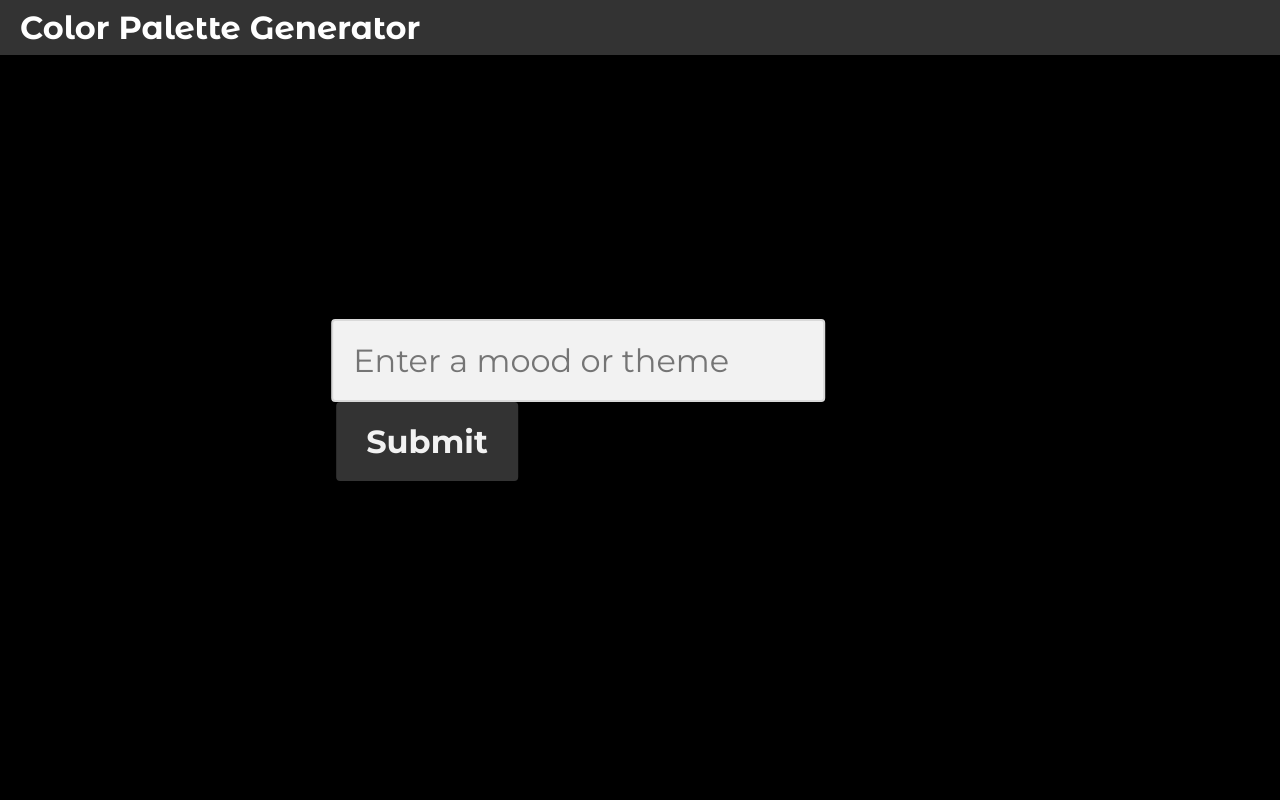
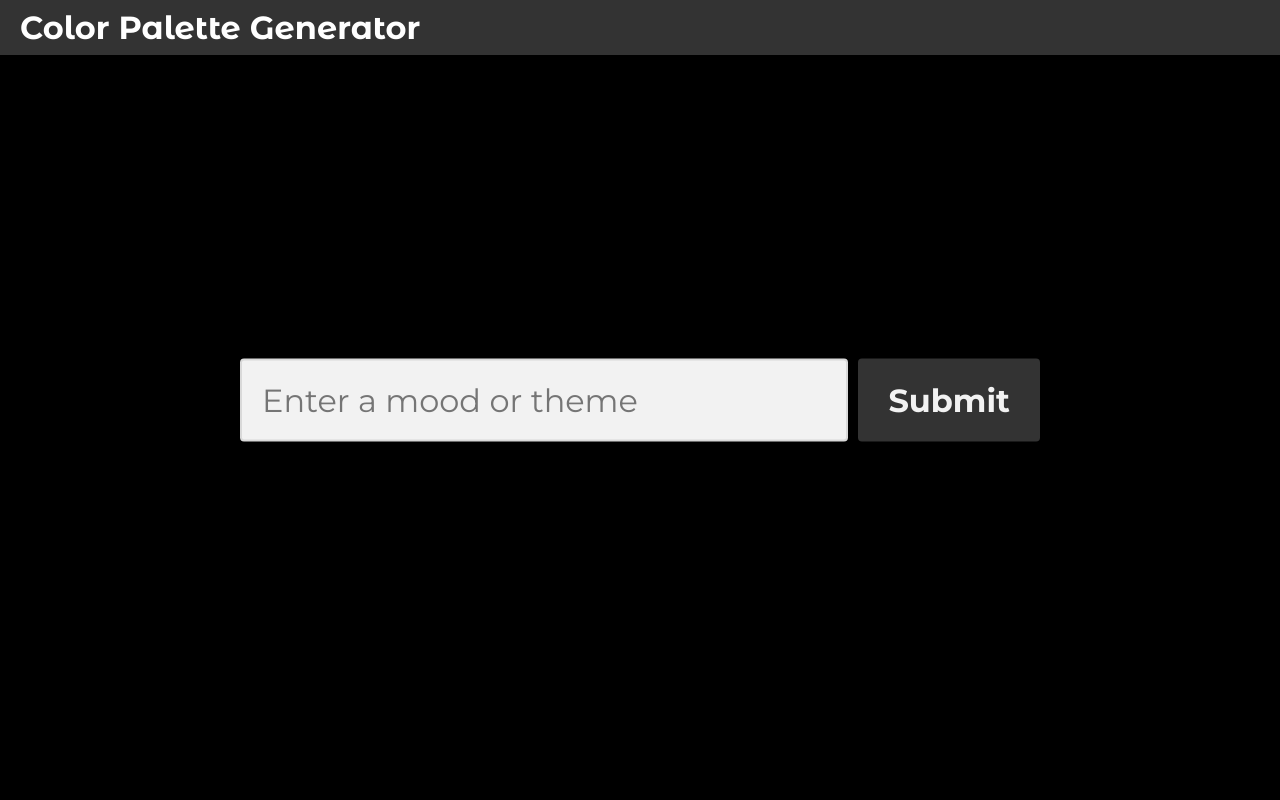
Before and after one commit to JsonGallagher/color_palette_generator, a Flask app: page / in a window 1280 px wide. Run offline with Flask 3, Linux system fonts and the light colour scheme; parts of the project's set-up code (start-up, migrations or seed data) failed here and were passed over.

Commit message:
Updated styling

```diff
--- a/app.py
+++ b/app.py
@@ -22,7 +22,7 @@ def get_colors(msg):
     Q: Convert the following verbal description of a color palette into a list of colors: Ocean sunrise
     A: ["#FFC300", "#FF5733", "#C70039"]
 
-    Q: Conver the following verbal description of a color palette into a list of colors: 4 colors, sage, nature and earth
+    Q: Convert the following verbal description of a color palette into a list of colors: 4 colors, sage, nature and earth
     A: ["#EDF1D6", "#9DC08D", "#609966", "#40513B"]
 
     Text: {msg}
--- a/templates/index.html
+++ b/templates/index.html
@@ -53,14 +53,24 @@
         margin-bottom: 1rem;
     }
 
+    /* Flex Container for Input and Button */
     #form {
         position: absolute;
         top: 50%;
         left: 50%;
         transform: translate(-50%, -50%);
+        width: 100%; /* or any specific width you prefer */
+        max-width: 800px; /* optional, for responsive design */
+    }
+
+    .input-wrapper {
+        display: flex;
+        width: 100%; /* Ensures it takes the full width of #form */
+        gap: 10px; /* Adjust the gap as needed */
     }
 
     #form input[type="text"] {
+        flex: 1; /* Allows the input to grow and fill available space */
         font-size: 2rem;
         outline: 0;
         border: 2px solid #D9D9D9;
@@ -68,15 +78,18 @@
         background-color: #F2F2F2;
         padding: 20px;
         font-family: 'Montserrat', sans-serif;
-        width: 80%;
+        /* Remove flex-basis if using flex shorthand and specify width or max-width if needed */
+        max-width: calc(100% - (30px + 20px * 2));
     }
 
     .btn {
+        flex-shrink: 0; /* Prevent the button from shrinking */
+        /* Set explicit width or min-width if necessary */
+        min-width: 120px; /* Example minimum width */
+        padding: 20px 30px;
         color: #f2f2f2;
         background-color: #333333;
-        padding: 20px 30px;
         border: none;
-        margin-left: 5px;
         font-size: 2rem;
         font-family: 'Montserrat', sans-serif;
         font-weight: bold;
@@ -108,9 +121,12 @@
     <div class="banner">Color Palette Generator</div>
     <div class="container"></div>
     <form id="form">
-        <input type="text" name="query" placeholder="Enter a mood or theme ">
-        <button class="btn">Submit</button>
+        <div class="input-wrapper">
+            <input type="text" name="query" placeholder="Enter a mood or theme">
+            <button class="btn">Submit</button>
+        </div>
     </form>
+
     <script>
         // Calc contrast color for text based on the background color.
         function getContrastYIQ(hexcolor){
```
